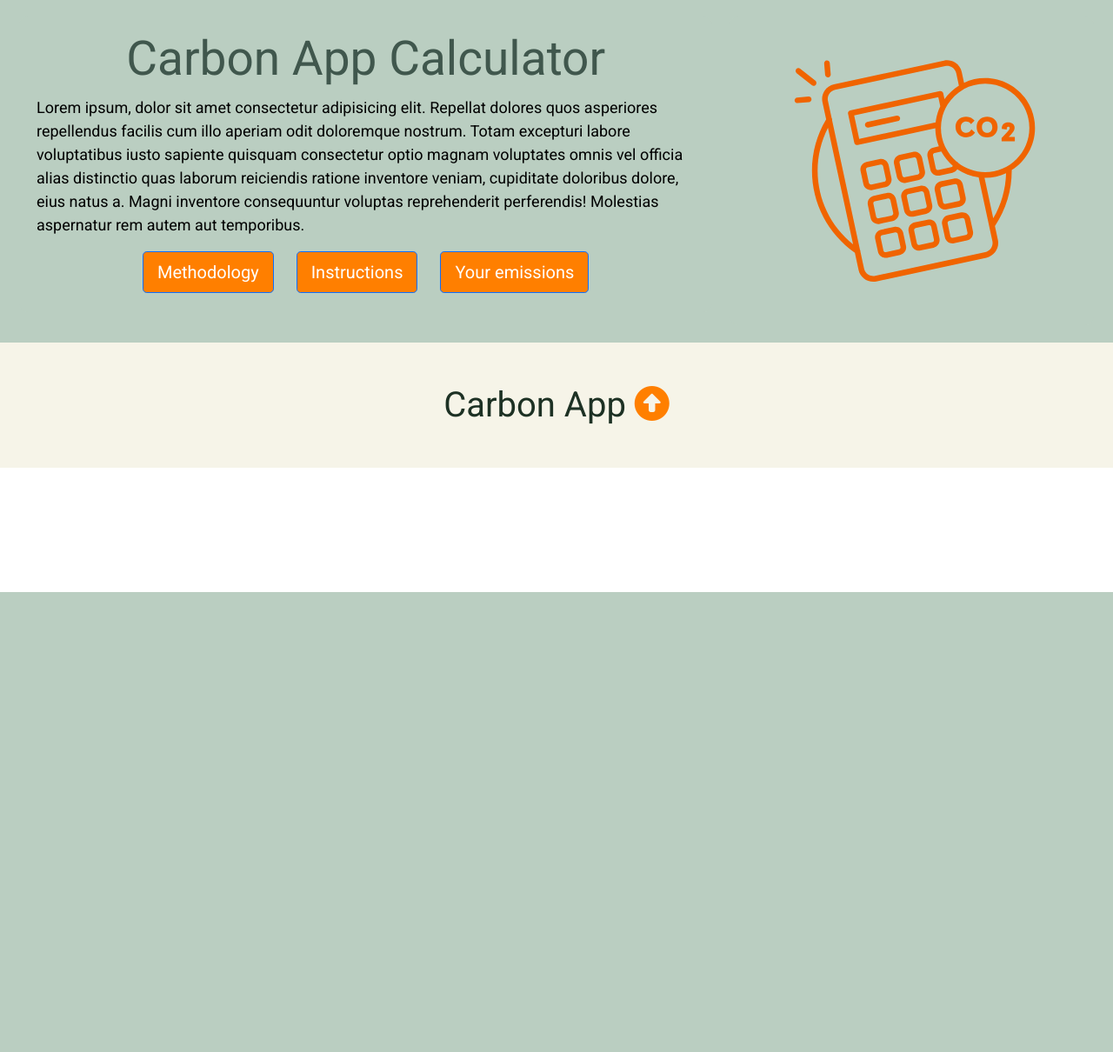
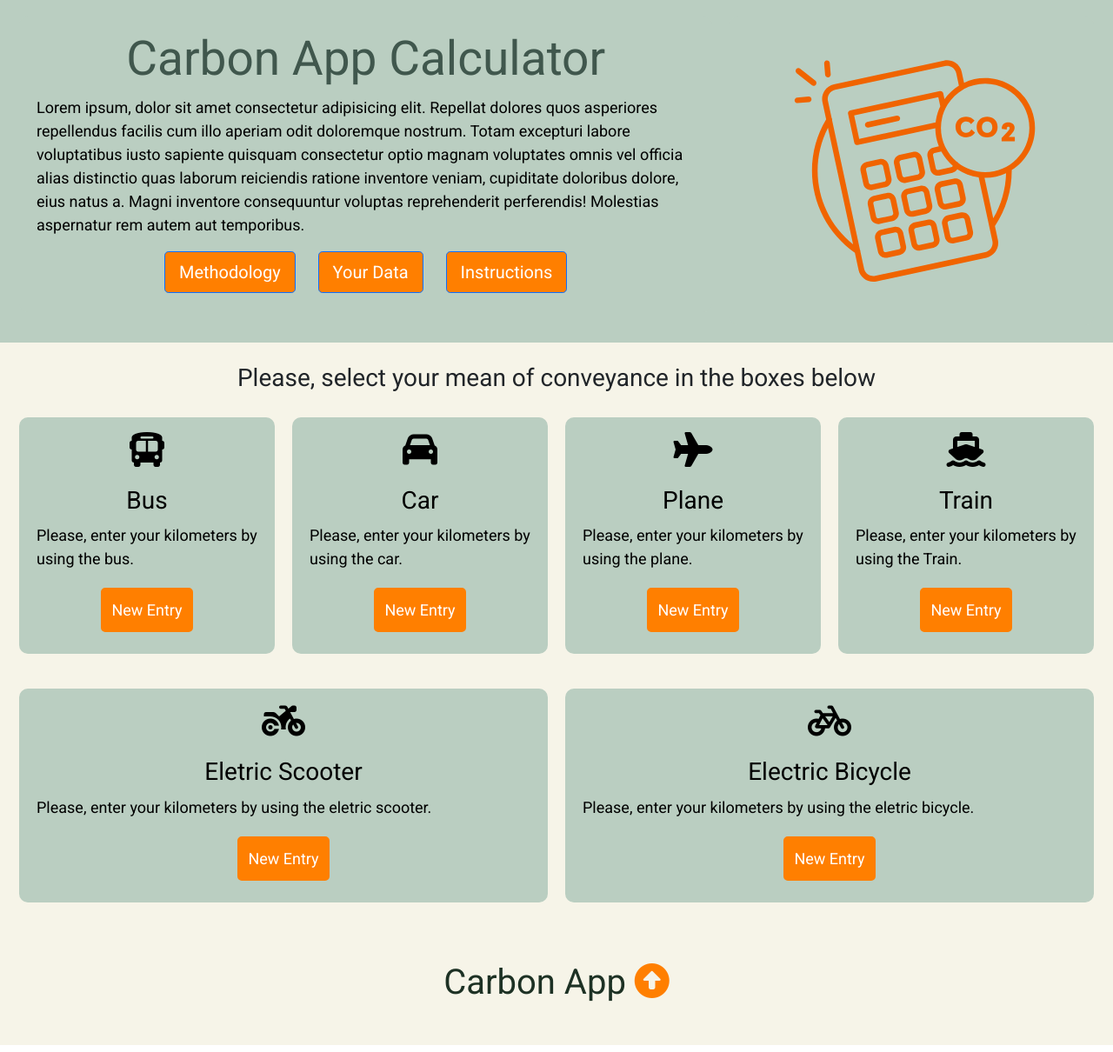
Before and after one commit to Andrei-Cos/Carbon_App_Grp1, a Flask app: template capp/templates/carbon_app.html in a window 1280 px wide. Shown: the part 119-1329 px from the top of the page at 87% size. Before the commit the page ends 800 px from the top, so only its background shows below. Run offline with Flask 2, Linux system fonts and the light colour scheme; the template is opened without the code that fills it, so the values that code supplies are empty; some libraries are stand-ins or nearby versions.

Commit message:
Update carbon_app.html

```diff
--- a/capp/templates/carbon_app.html
+++ b/capp/templates/carbon_app.html
@@ -8,7 +8,7 @@
         <div class="header_carbon_app">
             <div class="box">
             <h1 style="font-size:55px;"><span class="text-logo"> Carbon App Calculator</span></h1>
-            <p style="text-align:left">
+            <p style="text-align:left;">
                 Lorem ipsum, dolor sit amet consectetur adipisicing elit. Repellat dolores quos asperiores repellendus facilis cum illo aperiam odit doloremque nostrum. Totam excepturi labore voluptatibus iusto sapiente quisquam consectetur optio magnam voluptates omnis vel officia alias distinctio quas laborum reiciendis ratione inventore veniam, cupiditate doloribus dolore, eius natus a. Magni inventore consequuntur voluptas reprehenderit perferendis! Molestias aspernatur rem autem aut temporibus.
             </p>
             <div class="container_buttons_links_header_carbon_app">
@@ -16,10 +16,10 @@
                     <a href="{{url_for('methodology.methodology_home')}}" class="btn btn-primary btn-lg mr-2", style="background-color:#FF7F00;">Methodology</a>
                 </div>
                 <div class="btn">
-                    <a href="#" class="btn btn-primary btn-lg mr-2", style="background-color:#FF7F00;", data-toggle="modal" data-target="#carbon_app_instructions">Instructions</a>
+                    <a href="{{url_for('carbon_app.your_data')}}" class="btn btn-primary btn-lg mr-2", style="background-color:#FF7F00;">Your Data</a>
                 </div>
                 <div class="btn">
-                    <a href="#" class="btn btn-primary btn-lg mr-2", style="background-color:#FF7F00;">Your emissions</a>
+                    <a href="#" class="btn btn-primary btn-lg mr-2", style="background-color:#FF7F00;", data-toggle="modal" data-target="#carbon_app_instructions">Instructions</a>
                 </div>
             </div>
             <!-- Modal Instructions -->
@@ -28,31 +28,21 @@
                 <div class="modal-content">
 
                     <div class="modal-header">
-                    <h5 class="modal-title", style="color:#888870; text-align: center;">Instructions</h5>
+                    <h5 class="modal-title", style="color:black; text-align: center;">Carbon App, instructions</h5>
                     </div>
 
-                    <div class="modal-body", style="color:#888870">
+                    <div class="modal-body", style="color:black">
                     <p style="text-align: left;">
-                        To use this carbon app, you need to know what kind of transportation you have been using the last 7 days.
+                        Welcome to the carbon app, here is the instruction for using our application. First choose your mode of transportation.
                     </p>
                     <ol style="text-align:left;">
                         <li>
-                            Write in how many km you have been traveling for with one kind of transportation.
+                            Enter the number of kilometers you have travelled.
                         </li>
                         <li>
-                            Select type of transportation.
-                        </li>
-                        <li>
-                            Select fuel of the transportation.
-                        </li>
-                        <li>
-                            Submit.
+                            Choose the type of fuel that your transportation used.
                         </li>
                     </ol>
-                    </div>
-
-                    <div class="modal-footer">
-                    <button class="btn btn-secondary btn-lg mr-2", style="background-color:#888870;" data-dismiss="modal">Close</button>
                     </div>
 
                 </div>
@@ -67,9 +57,91 @@
                 alt=""/>
             </div>
         </div>
+    </section>
+<section class="section_carbon_app_new_entry_main">
+    <div class="container">
 
+      <div class="carbon_app_new_entry_main" style="display:block;">
+        <br>
+        <h3 style="text-align:center;">Please, select your mean of conveyance in the boxes below</h3>
+      </div>
+
+      <div class="carbon_app_new_entry_main">
+          <div class="box">
+            <div class="h1 mb-3" style="text-align: center;">
+                <i class="fa-solid fa-bus"></i>
+            </div>
+            <h3>Bus</h3>
+            <p>Please, enter your kilometers by using the bus.
+            </p>
+            <div class="section_container_buttons_carbon_app_new_entry_main">
+              <a class="btn_carbon_app_new_entry_main" href="{{url_for('carbon_app.new_entry_bus')}}">New Entry</a>
+            </div>
+          </div>
+          <div class="box">
+            <div class="h1 mb-3" style="text-align: center;">
+                <i class="fa-solid fa-car"></i>
+            </div>
+            <h3>Car</h3>
+            <p>Please, enter your kilometers by using the car.
+            </p>
+            <div class="section_container_buttons_carbon_app_new_entry_main">
+              <a class="btn_carbon_app_new_entry_main" href="{{url_for('carbon_app.new_entry_car')}}">New Entry</a>
+            </div>
+          </div>
+          <div class="box">
+            <div class="h1 mb-3" style="text-align: center;">
+                <i class="fa-solid fa-plane"></i>
+            </div>
+            <h3>Plane</h3>
+            <p>Please, enter your kilometers by using the plane.
+            </p>
+            <div class="section_container_buttons_carbon_app_new_entry_main">
+              <a class="btn_carbon_app_new_entry_main" href="{{url_for('carbon_app.new_entry_plane')}}">New Entry</a>
+            </div>
+          </div>
+          <div class="box">
+            <div class="h1 mb-3" style="text-align: center;">
+                <i class="fa-solid fa-ship"></i>
+            </div>
+            <h3>Train</h3>
+            <p>Please, enter your kilometers by using the Train.
+            </p>
+            <div class="section_container_buttons_carbon_app_new_entry_main">
+              <a class="btn_carbon_app_new_entry_main" href="{{url_for('carbon_app.new_entry_train')}}">New Entry</a>
+            </div>
+          </div>
+      </div>
+
+      <div class="carbon_app_new_entry_main">
+        <div class="box">
+          <div class="h1 mb-3" style="text-align: center;">
+            <i class="fa-solid fa-motorcycle"></i>
+          </div>
+          <h3>Eletric Scooter</h3>
+          <p>Please, enter your kilometers by using the eletric scooter.
+          </p>
+          <div class="section_container_buttons_carbon_app_new_entry_main">
+            <a class="btn_carbon_app_new_entry_main" href="{{url_for('carbon_app.new_entry_ElkickScooter')}}">New Entry</a>
+          </div>
         </div>
-    </section>
+        <div class="box">
+          <div class="h1 mb-3" style="text-align: center;">
+            <i class="fa-solid fa-bicycle"></i>
+          </div>
+          <h3>Electric Bicycle</h3>
+          <p>Please, enter your kilometers by using the eletric bicycle.
+          </p>
+          <div class="section_container_buttons_carbon_app_new_entry_main">
+            <a class="btn_carbon_app_new_entry_main" href="{{url_for('carbon_app.new_entry_ElBicycle')}}">New Entry</a>
+          </div>
+        </div>
+
+    </div>
+    <div class="box" style="background-color:#BACEC1;">
+    </div>
+
+</section>
 
 
 {% endblock content %}
```
